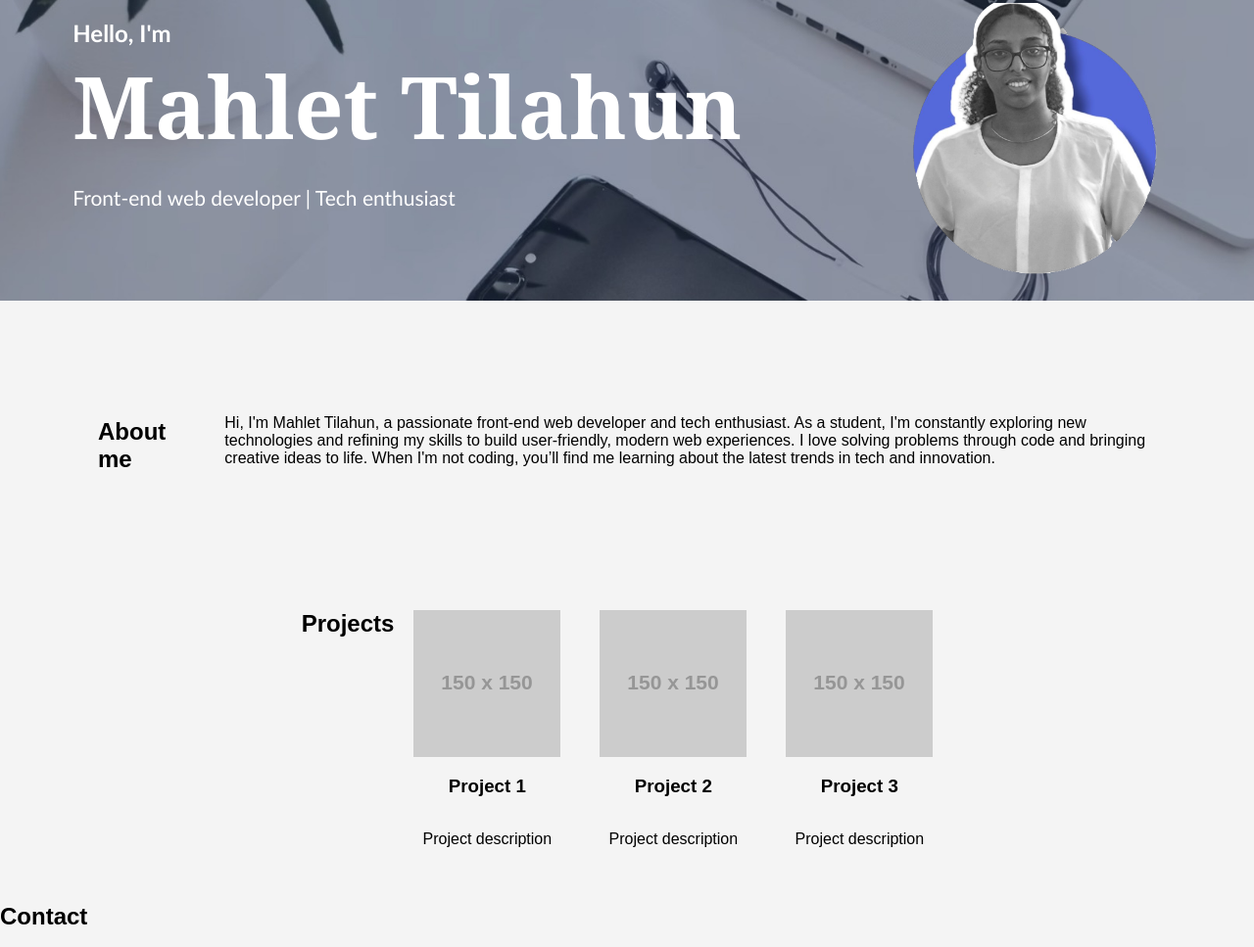
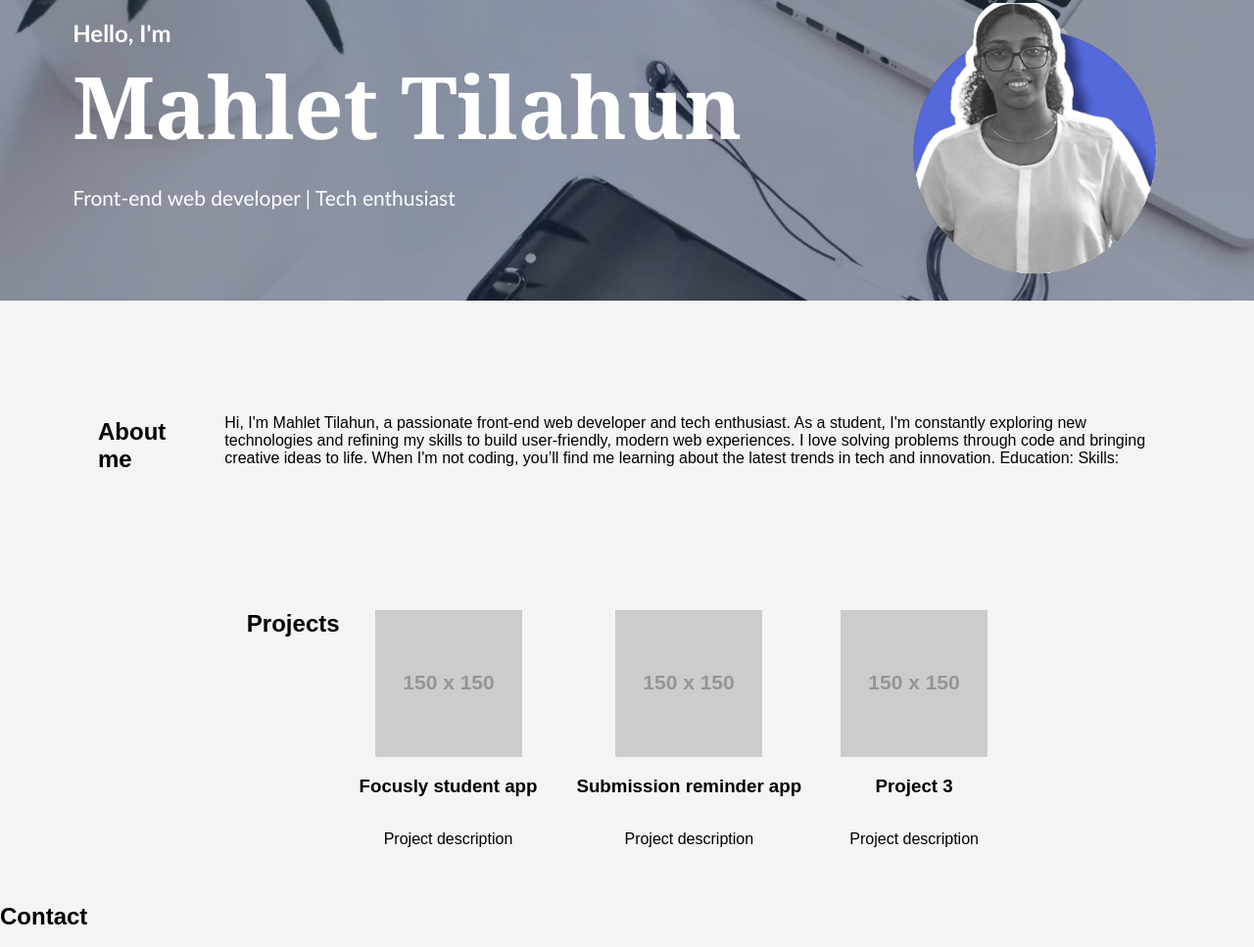
Before and after one commit to mahlet-tilahun/Responsive-Web-Design---Resume-Assignment, a plain HTML site: page index.html in a window 1280 px wide. Shown: the part 247-1214 px from the top of the page at 98% size. Drawn offline with Linux system fonts and the light colour scheme; placeholder pictures from the web are drawn by us.

Commit message:
index.html

```diff
--- a/index.html
+++ b/index.html
@@ -35,27 +35,33 @@
 
 
     <section id="about-me">
-        <h2 class="about-me-title">About me</h2>
-        <p class="about-me-description">Hi, I'm Mahlet Tilahun, a passionate front-end web developer and tech
+        <div class="about-me-title">
+            <h2>About me</h2>
+        </div>
+        <div class="about-me-description">
+            <p>Hi, I'm Mahlet Tilahun, a passionate front-end web developer and tech
                 enthusiast. As a student, I'm
                 constantly exploring
                 new technologies and refining my skills to build user-friendly, modern web experiences. I love solving
                 problems through
                 code and bringing creative ideas to life. When I'm not coding, you’ll find me learning about the latest
                 trends in tech
-            and innovation.</p>
+                and innovation.
+                Education:
+                Skills: </p>
+        </div>
     </section>
 
     <section id="projects">
         <h2>Projects</h2><br>
         <div class="project-tile">
             <img src="https://via.placeholder.com/150" alt="project image">
-            <h3>Project 1</h3>
+            <h3>Focusly student app</h3>
             <p>Project description</p>
         </div>
         <div class="project-tile">
             <img src="https://via.placeholder.com/150" alt="project image">
-            <h3>Project 2</h3>
+            <h3>Submission reminder app</h3>
             <p>Project description</p>
         </div>
         <div class="project-tile">
```
Lines whose indentation alone changed are shown as unchanged.
